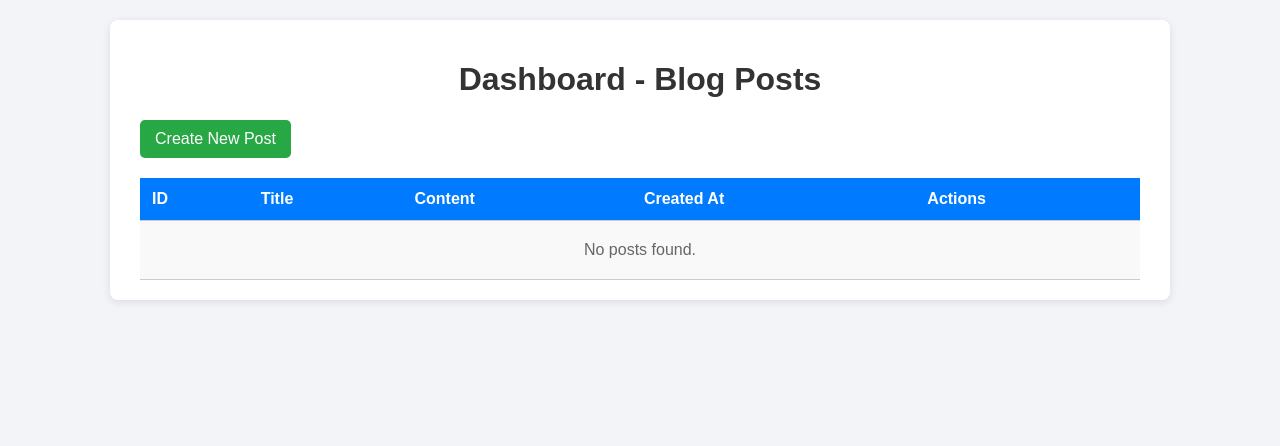
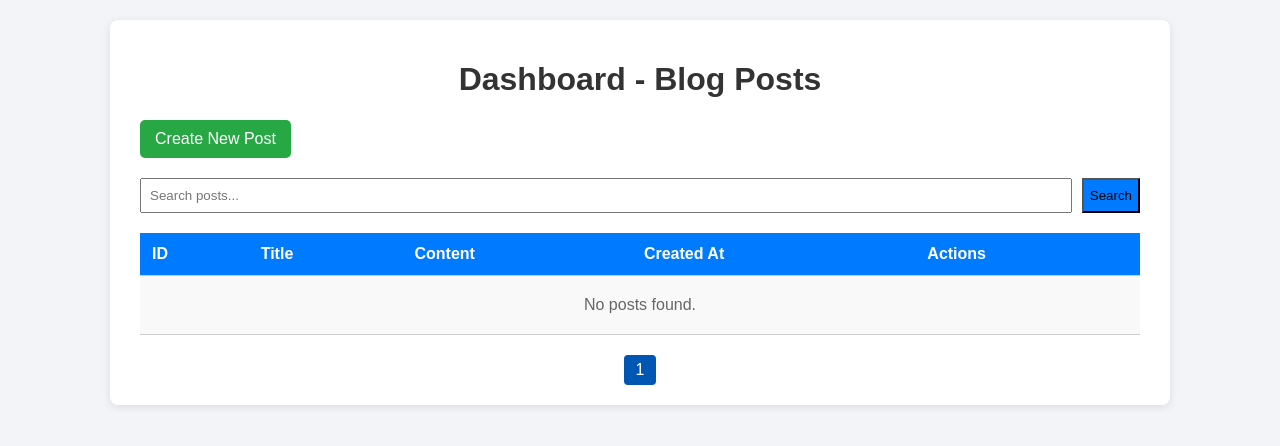
Before and after one commit to uppuluriabhikhya/crud-app, a PHP site: page /dashboard.php in a window 1280 px wide. Shown: the top 446 px of the page. Run offline with PHP 8.4, Linux system fonts and the light colour scheme; the visitor is signed in with stand-in values (Sample User, id 1); data that the repository does not hold is empty.

Commit message:
Initial commit

```diff
--- a/config/db.php
+++ b/config/db.php
@@ -1,13 +1,13 @@
 <?php
-$host = "localhost";
-$dbname = "crud_app";
-$user = "root";
-$pass = ""; // default for XAMPP
+$host = 'localhost';
+$dbname = 'crud_app';   // your DB name
+$username = 'root';
+$password = '';         // usually blank in XAMPP
 
 try {
-    $pdo = new PDO("mysql:host=$host;dbname=$dbname", $user, $pass);
+    $pdo = new PDO("mysql:host=$host;dbname=$dbname", $username, $password);
     $pdo->setAttribute(PDO::ATTR_ERRMODE, PDO::ERRMODE_EXCEPTION);
 } catch (PDOException $e) {
-    die("DB Connection failed: " . $e->getMessage());
+    die("Connection failed: " . $e->getMessage());
 }
 ?>
--- a/dashboard.php
+++ b/dashboard.php
@@ -7,17 +7,40 @@ if (!isset($_SESSION['user_id'])) {
     exit;
 }
 
-// Delete post
+// Handle post deletion
 if (isset($_GET['delete_id'])) {
     $delete_id = (int)$_GET['delete_id'];
+
+    // Optional: Delete related comments first if you have a `comments` table
+    // $stmt = $pdo->prepare("DELETE FROM comments WHERE post_id = ?");
+    // $stmt->execute([$delete_id]);
+
+    // Now delete the post
     $stmt = $pdo->prepare("DELETE FROM posts WHERE id = ?");
     $stmt->execute([$delete_id]);
-    header('Location: dashboard.php');
+
+    header("Location: dashboard.php");
     exit;
 }
 
-// Fetch posts
-$stmt = $pdo->query("SELECT * FROM posts ORDER BY created_at DESC");
+// Pagination and Search
+$limit = 5;
+$page = isset($_GET['page']) ? max(1, (int)$_GET['page']) : 1;
+$search = isset($_GET['search']) ? trim($_GET['search']) : '';
+$offset = ($page - 1) * $limit;
+
+// Count total matching posts
+$countQuery = $pdo->prepare("SELECT COUNT(*) FROM posts WHERE title LIKE :search OR content LIKE :search");
+$countQuery->execute(['search' => "%$search%"]);
+$totalPosts = $countQuery->fetchColumn();
+$totalPages = max(1, ceil($totalPosts / $limit));
+
+// Fetch paginated posts
+$stmt = $pdo->prepare("SELECT * FROM posts WHERE title LIKE :search OR content LIKE :search ORDER BY created_at DESC LIMIT :offset, :limit");
+$stmt->bindValue(':search', "%$search%", PDO::PARAM_STR);
+$stmt->bindValue(':offset', $offset, PDO::PARAM_INT);
+$stmt->bindValue(':limit', $limit, PDO::PARAM_INT);
+$stmt->execute();
 $posts = $stmt->fetchAll();
 ?>
 
@@ -62,6 +85,18 @@ $posts = $stmt->fetchAll();
             background: #218838;
         }
 
+        form.search-form {
+            display: flex;
+            justify-content: space-between;
+            margin-bottom: 20px;
+        }
+
+        form.search-form input[type="text"] {
+            flex: 1;
+            padding: 8px;
+            margin-right: 10px;
+        }
+
         table {
             width: 100%;
             border-collapse: collapse;
@@ -94,12 +129,41 @@ $posts = $stmt->fetchAll();
             color: #666;
             padding: 20px 0;
         }
+
+        .pagination {
+            margin-top: 20px;
+            text-align: center;
+        }
+
+        .pagination a {
+            display: inline-block;
+            margin: 0 5px;
+            padding: 6px 12px;
+            text-decoration: none;
+            background: #007bff;
+            color: white;
+            border-radius: 4px;
+        }
+
+        .pagination a.active {
+            background: #0056b3;
+            pointer-events: none;
+        }
     </style>
 </head>
 <body>
     <div class="container">
         <h1>Dashboard - Blog Posts</h1>
+
         <a href="create_post.php" class="button">Create New Post</a>
+
+        <!-- Search Form -->
+        <form method="GET" class="search-form">
+            <input type="text" name="search" placeholder="Search posts..." value="<?= htmlspecialchars($search) ?>">
+            <button type="submit" class="button" style="background: #007bff;">Search</button>
+        </form>
+
+        <!-- Posts Table -->
         <table>
             <thead>
                 <tr>
@@ -125,6 +189,13 @@ $posts = $stmt->fetchAll();
                 <?php endif; ?>
             </tbody>
         </table>
+
+        <!-- Pagination -->
+        <div class="pagination">
+            <?php for ($i = 1; $i <= $totalPages; $i++): ?>
+                <a href="?search=<?= urlencode($search) ?>&page=<?= $i ?>" class="<?= $i == $page ? 'active' : '' ?>"><?= $i ?></a>
+            <?php endfor; ?>
+        </div>
     </div>
 </body>
 </html>
```
Also changed, not shown: index.php (+63 -0 lines), search.php (added, +26 -0 lines).
